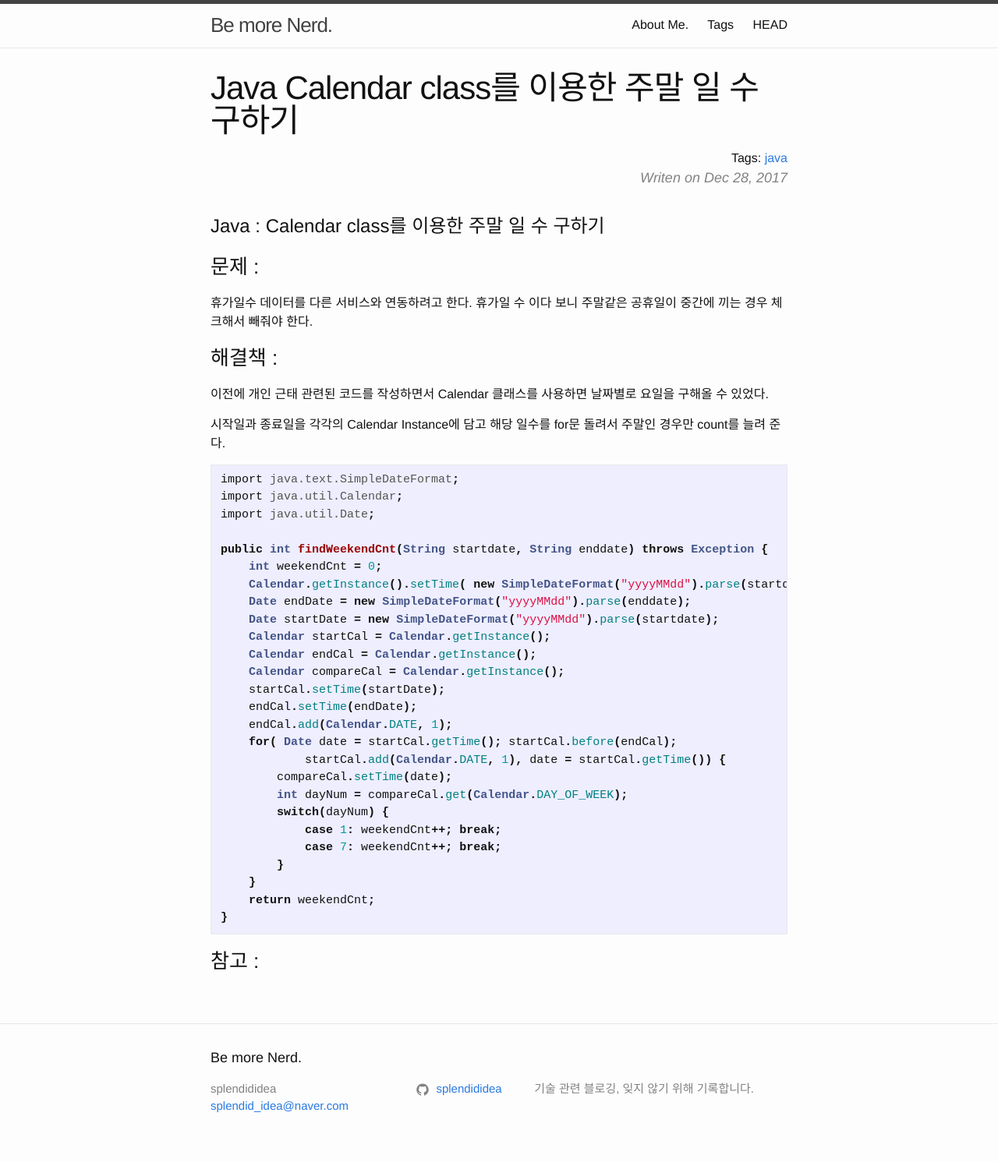
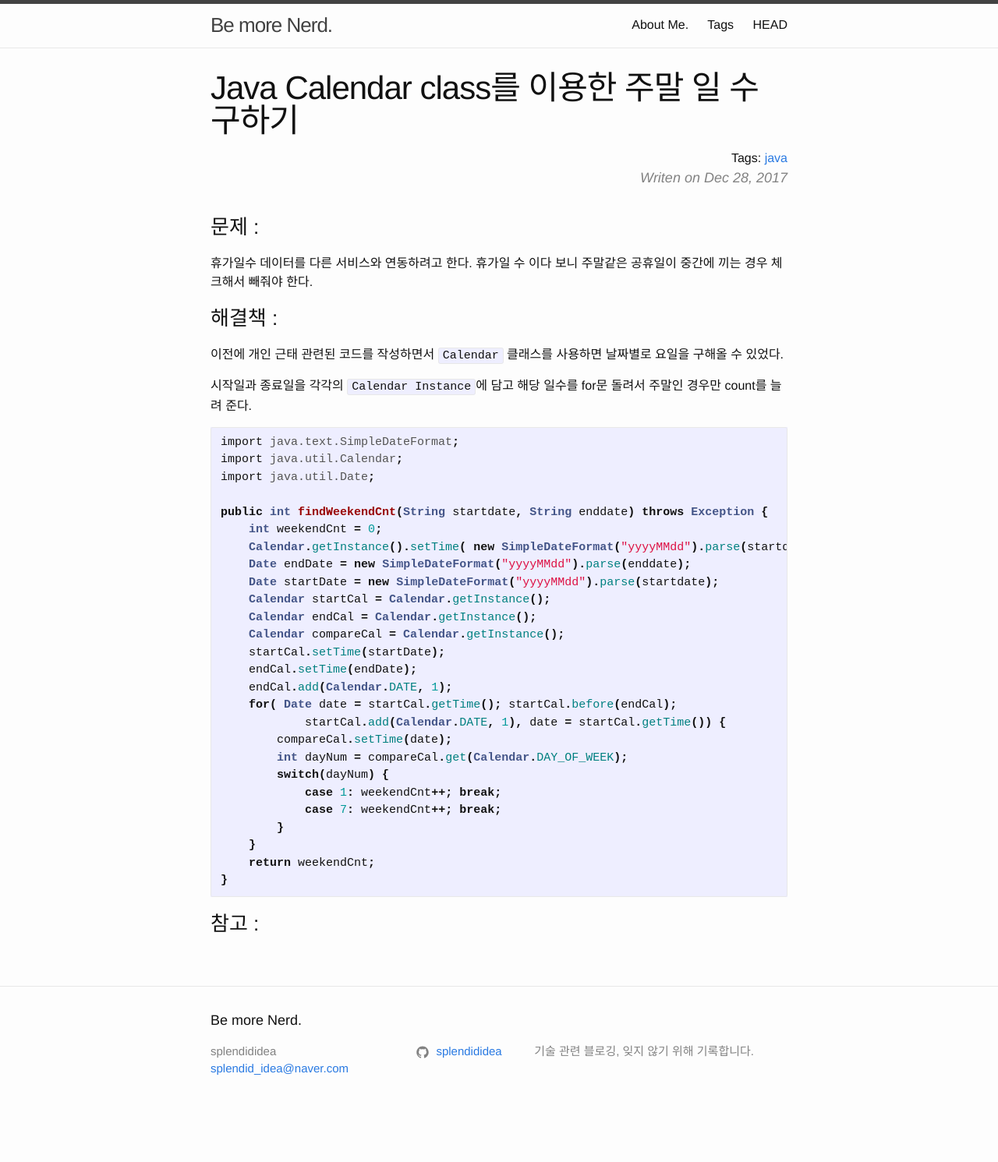
Before and after one commit to splendididea/splendididea.github.io, a Jekyll site: the page built from _posts/2017-12-28-java-count-weekend.md, in a window 1280 px wide. Shown: the whole page at 78% size. Built offline with Jekyll 4.4.1, drawn with Linux system fonts in a browser that asks for light colours; comment, search, counter and statistics services are not loaded; after the commit the page ends 1443 px from its top, so only the background shows below that.

Commit message:
css change

````diff
--- a/_posts/2017-12-28-java-count-weekend.md
+++ b/_posts/2017-12-28-java-count-weekend.md
@@ -3,17 +3,16 @@
 title: "Java Calendar class를 이용한 주말 일 수 구하기"
 tags: "java"
 comments: true
-categories : Jekyll Disqus
+categories : Jekyll
 ---
-# Java : Calendar class를 이용한 주말 일 수 구하기
 
 ### 문제 :
 휴가일수 데이터를 다른 서비스와 연동하려고 한다. 휴가일 수 이다 보니 주말같은 공휴일이 중간에 끼는 경우 체크해서 빼줘야 한다.
 
 ### 해결책 :
-이전에 개인 근태 관련된 코드를 작성하면서 Calendar 클래스를 사용하면 날짜별로 요일을 구해올 수 있었다.
+이전에 개인 근태 관련된 코드를 작성하면서 `Calendar` 클래스를 사용하면 날짜별로 요일을 구해올 수 있었다.
 
-시작일과 종료일을 각각의 Calendar Instance에 담고 해당 일수를 for문 돌려서 주말인 경우만 count를 늘려 준다.
+시작일과 종료일을 각각의 `Calendar Instance`에 담고 해당 일수를 for문 돌려서 주말인 경우만 count를 늘려 준다.
 
 ``` java
 import java.text.SimpleDateFormat;
--- a/_sass/minima/_base.scss
+++ b/_sass/minima/_base.scss
@@ -143,6 +143,7 @@
 }
 
 code {
+  font: 'ubuntu';
   padding: 1px 5px;
 }
 
@@ -179,8 +180,6 @@
   }
 }
 
-
-
 /**
  * Clearfix
  */
@@ -189,8 +188,6 @@
   display: table;
   clear: both;
 }
-
-
 
 /**
  * Icons
@@ -213,8 +210,6 @@
     padding-top: 5px;
   }
 }
-
-
 
 /**
  * Tables
--- a/_sass/minima/_layout.scss
+++ b/_sass/minima/_layout.scss
@@ -202,7 +202,7 @@
 
 .post-link {
   display: block;
-  @include relative-font-size(1.5);
+  @include relative-font-size(1.0);
 }
 
 
````
